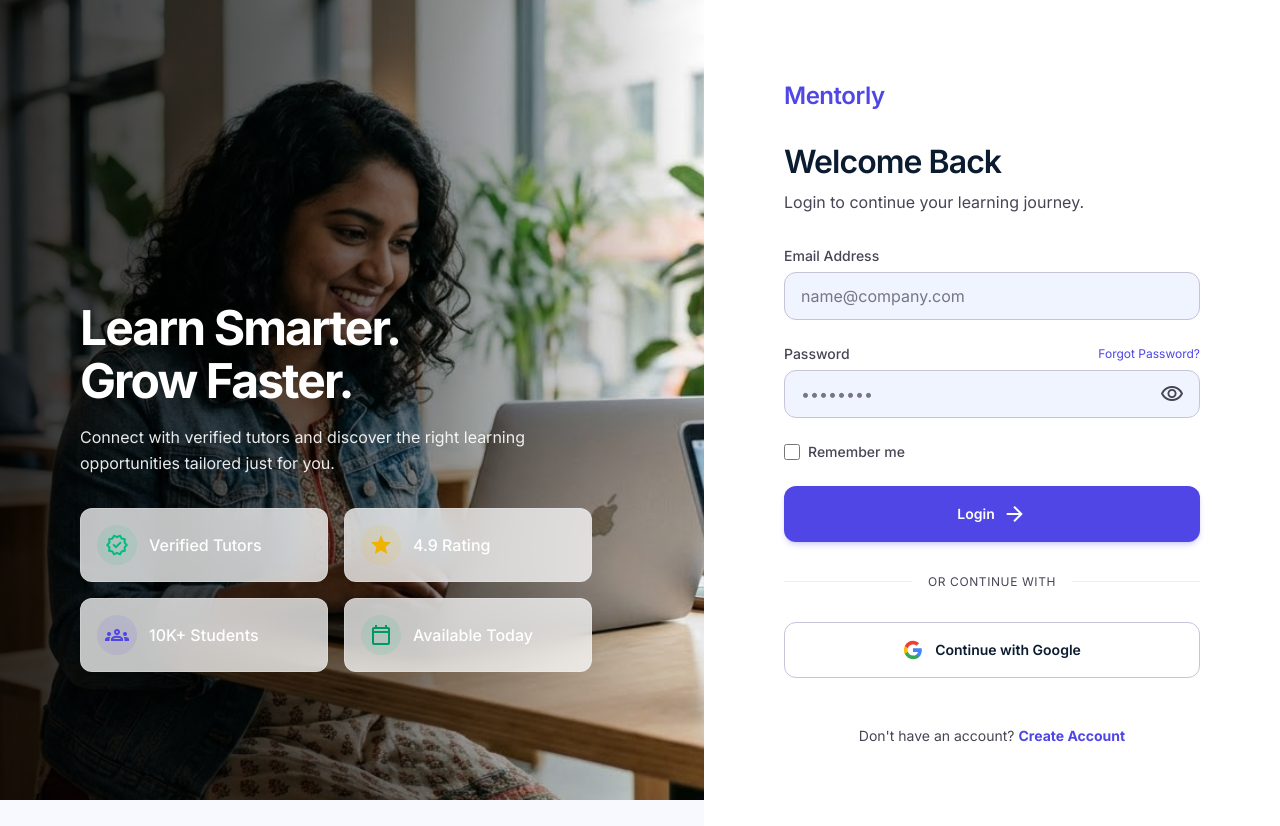
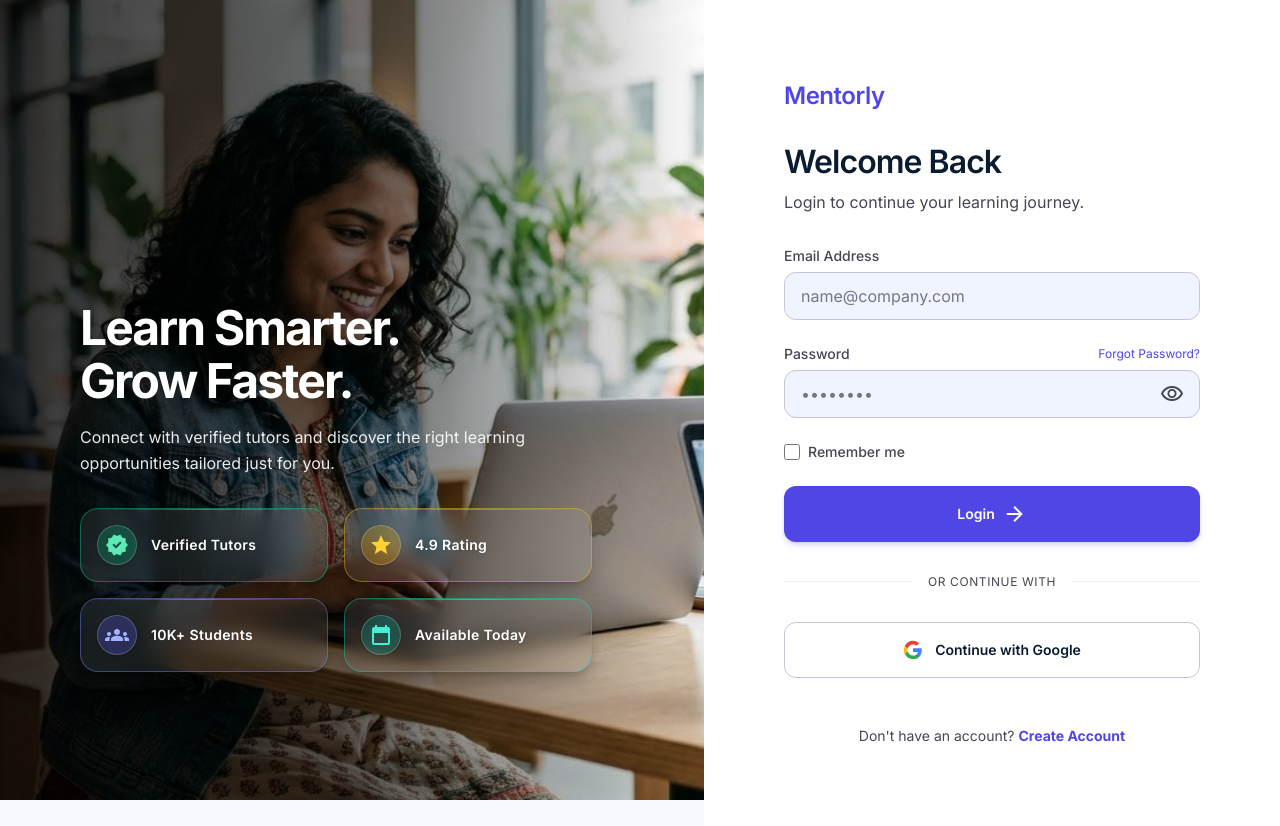
Before and after one commit to khanmahfuj34/Mentorly, a Next.js app in the folder Frontend/: page /login in a window 1280 px wide. Built offline with nearby package versions, Linux system fonts and the light colour scheme; no server answers.

Commit message:
Update login page, AuthImagePanel, and RegisterForm components

```diff
--- a/Frontend/src/app/login/page.tsx
+++ b/Frontend/src/app/login/page.tsx
@@ -12,27 +12,42 @@ const LOGIN_GLASS_CARDS = [
   {
     icon: "verified",
     text: "Verified Tutors",
-    iconColorClass: "text-emerald-500",
-    bgClass: "bg-emerald-500/10",
+    iconColorClass: "text-emerald-300",
+    bgClass: "bg-emerald-500/25",
+    fillIcon: true,
+    accentBorderClass: "border-emerald-400/40",
+    accentRingClass: "hover:ring-emerald-400/25",
+    cardTintClass: "bg-emerald-400/[0.04]",
   },
   {
     icon: "star",
     text: "4.9 Rating",
-    iconColorClass: "text-yellow-500",
-    bgClass: "bg-yellow-500/10",
+    iconColorClass: "text-amber-300",
+    bgClass: "bg-amber-400/25",
     fillIcon: true,
+    accentBorderClass: "border-amber-400/40",
+    accentRingClass: "hover:ring-amber-400/25",
+    cardTintClass: "bg-amber-400/[0.04]",
   },
   {
     icon: "groups",
     text: "10K+ Students",
-    iconColorClass: "text-primary",
-    bgClass: "bg-primary/10",
+    iconColorClass: "text-indigo-300",
+    bgClass: "bg-indigo-500/25",
+    fillIcon: true,
+    accentBorderClass: "border-indigo-400/40",
+    accentRingClass: "hover:ring-indigo-400/25",
+    cardTintClass: "bg-indigo-400/[0.04]",
   },
   {
     icon: "calendar_today",
     text: "Available Today",
-    iconColorClass: "text-emerald-600",
-    bgClass: "bg-emerald-500/10",
+    iconColorClass: "text-teal-300",
+    bgClass: "bg-teal-500/25",
+    fillIcon: true,
+    accentBorderClass: "border-teal-400/40",
+    accentRingClass: "hover:ring-teal-400/25",
+    cardTintClass: "bg-teal-400/[0.04]",
   },
 ]
 
--- a/Frontend/src/components/auth/AuthImagePanel.tsx
+++ b/Frontend/src/components/auth/AuthImagePanel.tsx
@@ -9,6 +9,12 @@ interface GlassCard {
   iconColorClass?: string
   bgClass?: string
   fillIcon?: boolean
+  /** Tailwind border color class e.g. "border-emerald-400/40" */
+  accentBorderClass?: string
+  /** Tailwind box-shadow glow via ring e.g. "hover:ring-emerald-400/30" */
+  accentRingClass?: string
+  /** Card tint background overlay e.g. "bg-emerald-400/5" */
+  cardTintClass?: string
 }
 
 interface AuthImagePanelProps {
@@ -105,20 +111,53 @@ export default function AuthImagePanel({
             {glassCards.map((card, idx) => (
               <motion.div
                 key={idx}
-                initial={{ opacity: 0, y: 15 }}
+                initial={{ opacity: 0, y: 20 }}
                 animate={{ opacity: 1, y: 0 }}
-                transition={{ duration: 0.6, delay: 0.3 + idx * 0.1, ease: "easeOut" }}
-                className="glass-card backdrop-blur-md bg-white/10 border border-white/20 p-4 rounded-xl flex items-center gap-3 hover:-translate-y-1 hover:bg-white/15 transition-all duration-300"
+                transition={{ duration: 0.55, delay: 0.3 + idx * 0.1, ease: "easeOut" }}
+                whileHover={{ y: -3, transition: { duration: 0.22 } }}
+                className={[
+                  "group relative overflow-hidden",
+                  "backdrop-blur-[10px]",
+                  "bg-white/[0.08]",
+                  card.cardTintClass || "",
+                  "border",
+                  card.accentBorderClass || "border-white/20",
+                  "p-4 rounded-[18px]",
+                  "flex items-center gap-3.5",
+                  "shadow-lg shadow-black/20",
+                  "hover:shadow-xl hover:shadow-black/30",
+                  "hover:bg-white/[0.13]",
+                  card.accentRingClass || "",
+                  "hover:ring-2",
+                  "transition-all duration-250",
+                  "cursor-default",
+                ].join(" ")}
               >
-                <div className={`${card.bgClass || "bg-primary/20"} p-2 rounded-full flex items-center justify-center`}>
+                {/* Subtle inner glow strip at top */}
+                <div className="absolute inset-x-0 top-0 h-[1px] bg-gradient-to-r from-transparent via-white/30 to-transparent" />
+
+                {/* Icon container */}
+                <div
+                  className={[
+                    "shrink-0 w-10 h-10 rounded-full flex items-center justify-center",
+                    card.bgClass || "bg-primary/25",
+                    "border border-white/20",
+                    "group-hover:scale-110 transition-transform duration-250",
+                    "shadow-sm",
+                  ].join(" ")}
+                >
                   <span
-                    className={`material-symbols-outlined text-sm ${card.iconColorClass || "text-primary-fixed"}`}
-                    style={{ fontVariationSettings: card.fillIcon ? "'FILL' 1" : "'FILL' 0" }}
+                    className={`material-symbols-outlined text-[18px] leading-none ${card.iconColorClass || "text-white"}`}
+                    style={{ fontVariationSettings: card.fillIcon !== false ? "'FILL' 1" : "'FILL' 0" }}
                   >
                     {card.icon}
                   </span>
                 </div>
-                <span className="text-surface-bright font-label-md">{card.text}</span>
+
+                {/* Label */}
+                <span className="text-white font-semibold text-sm tracking-wide drop-shadow-sm">
+                  {card.text}
+                </span>
               </motion.div>
             ))}
           </div>
```
Also changed, not shown: Frontend/src/components/auth/RegisterForm.tsx (+8 -12 lines).
